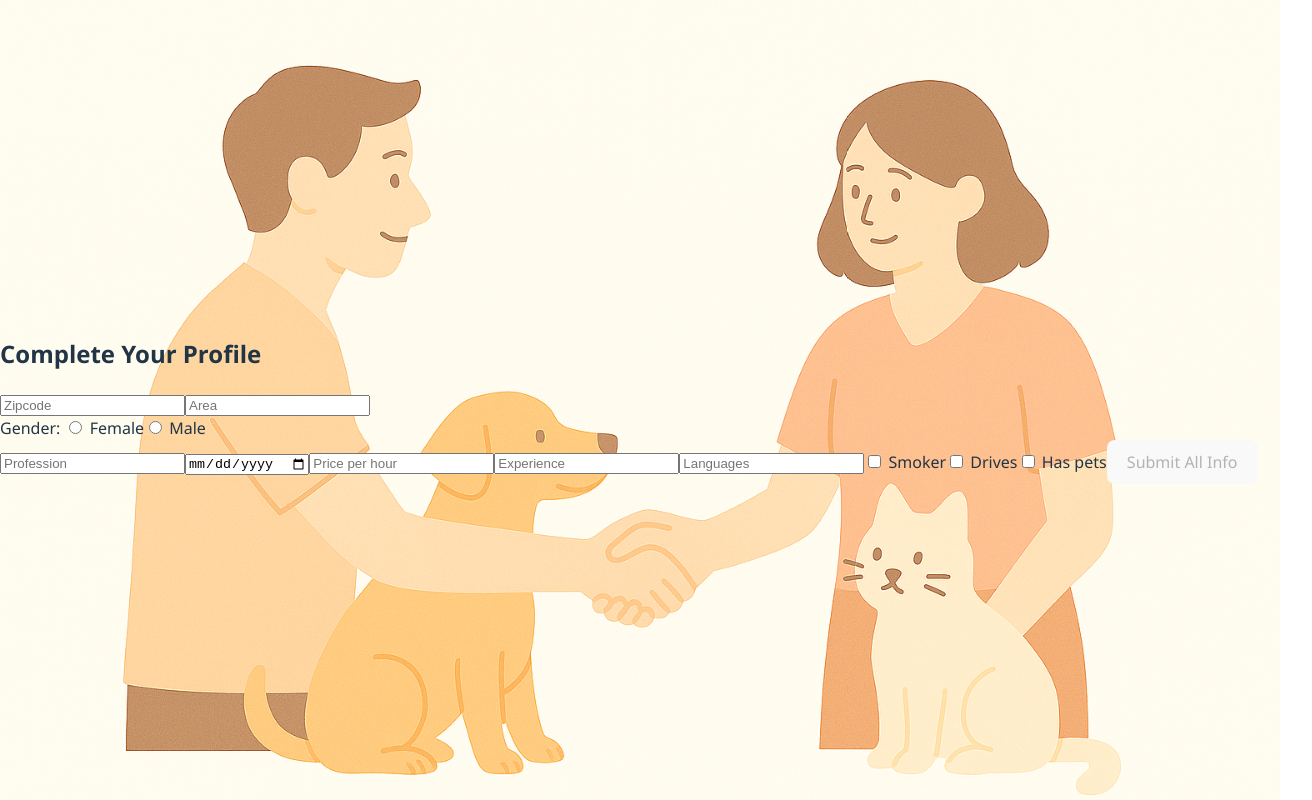
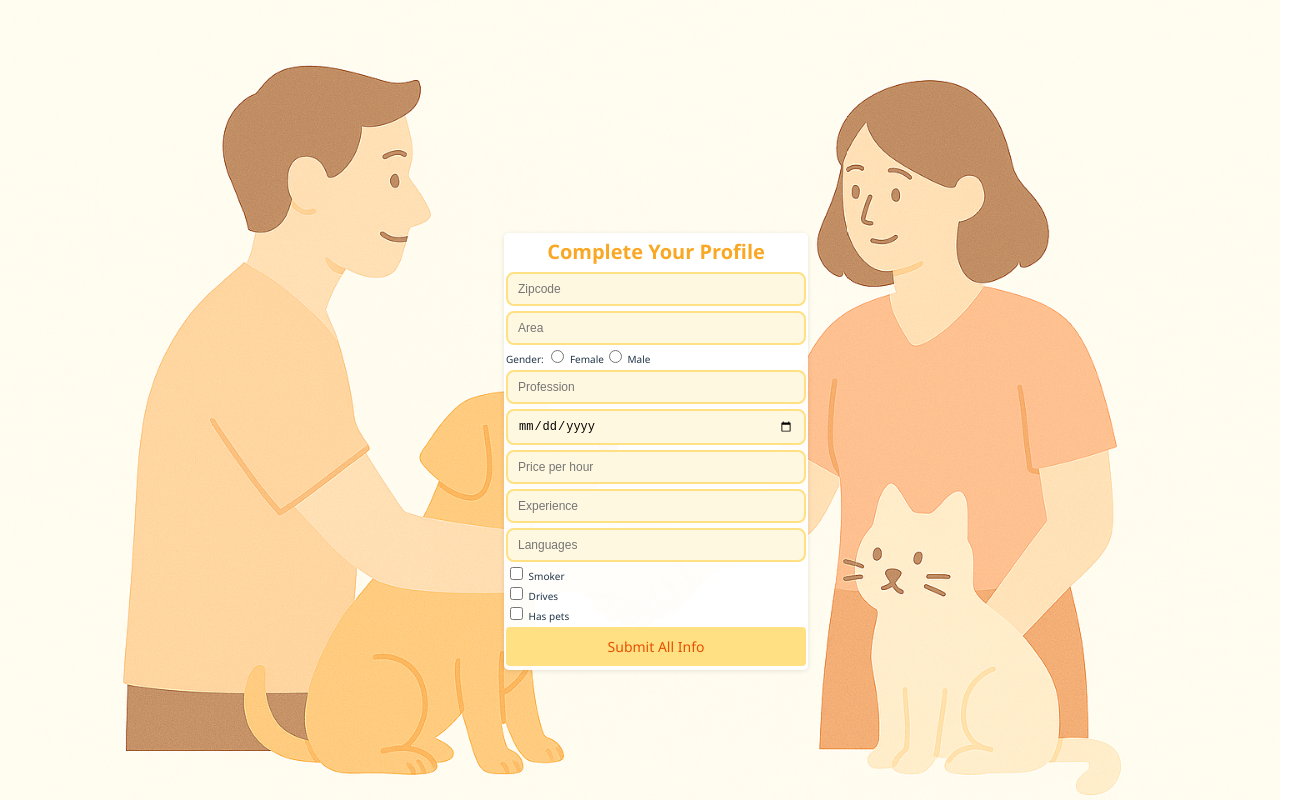
Before and after one commit to anastvud/help2pet, a React (Vite) app in the folder frontend/: page /complete-sitter in a window 1280 px wide. Shown: the whole page, 1312 px wide, since content can reach past the window. Built offline with nearby package versions, Linux system fonts and the light colour scheme.

Commit message:
Frontend Complete Sitter Update

```diff
--- a/frontend/src/CompleteSitter.jsx
+++ b/frontend/src/CompleteSitter.jsx
@@ -1,6 +1,7 @@
 import React, { useState } from 'react';
 import axios from 'axios';
 import { useNavigate } from 'react-router-dom';
+import './form.css'; // ✅ reuse same styles as CompleteOwner
 
 function CompleteSitter() {
   const [sitterForm, setSitterForm] = useState({
@@ -86,7 +87,8 @@ function CompleteSitter() {
   };
 
   return (
-    <div className="complete-sitter-form">
+    <div className="form-page">
+      <div className="form-container">
         <h2>Complete Your Profile</h2>
         {message && <p className="message">{message}</p>}
 
@@ -112,8 +114,7 @@ function CompleteSitter() {
               value="true"
               checked={sitterForm.gender === true}
               onChange={handleGenderChange}
-          />{' '}
-          Female
+            /> Female
           </label>
           <label>
             <input
@@ -122,8 +123,7 @@ function CompleteSitter() {
               value="false"
               checked={sitterForm.gender === false}
               onChange={handleGenderChange}
-          />{' '}
-          Male
+            /> Male
           </label>
         </div>
 
@@ -136,7 +136,6 @@ function CompleteSitter() {
         <input
           name="date_of_birth"
           type="date"
-        placeholder="Date of Birth"
           value={sitterForm.date_of_birth}
           onChange={handleChange}
         />
@@ -159,40 +158,44 @@ function CompleteSitter() {
           onChange={handleChange}
         />
 
+        <div>
           <label>
             <input
               name="smoker"
               type="checkbox"
               checked={sitterForm.smoker}
               onChange={handleChange}
-        />{' '}
-        Smoker
+            /> Smoker
           </label>
+        </div>
 
+        <div>
           <label>
             <input
               name="drives"
               type="checkbox"
               checked={sitterForm.drives}
               onChange={handleChange}
-        />{' '}
-        Drives
+            /> Drives
           </label>
+        </div>
 
+        <div>
           <label>
             <input
               name="pets"
               type="checkbox"
               checked={sitterForm.pets}
               onChange={handleChange}
-        />{' '}
-        Has pets
+            /> Has pets
           </label>
+        </div>
 
         <button onClick={handleSubmit} disabled={!isFormComplete()}>
           Submit All Info
         </button>
       </div>
+    </div>
   );
 }
 
```
Lines whose indentation alone changed are shown as unchanged.
